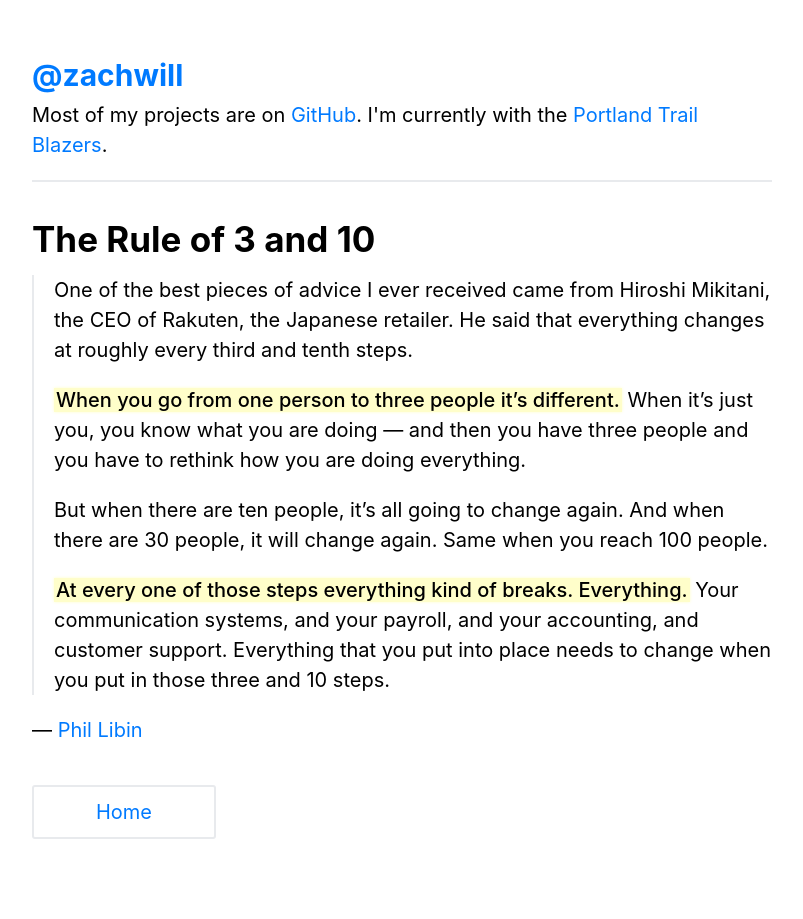
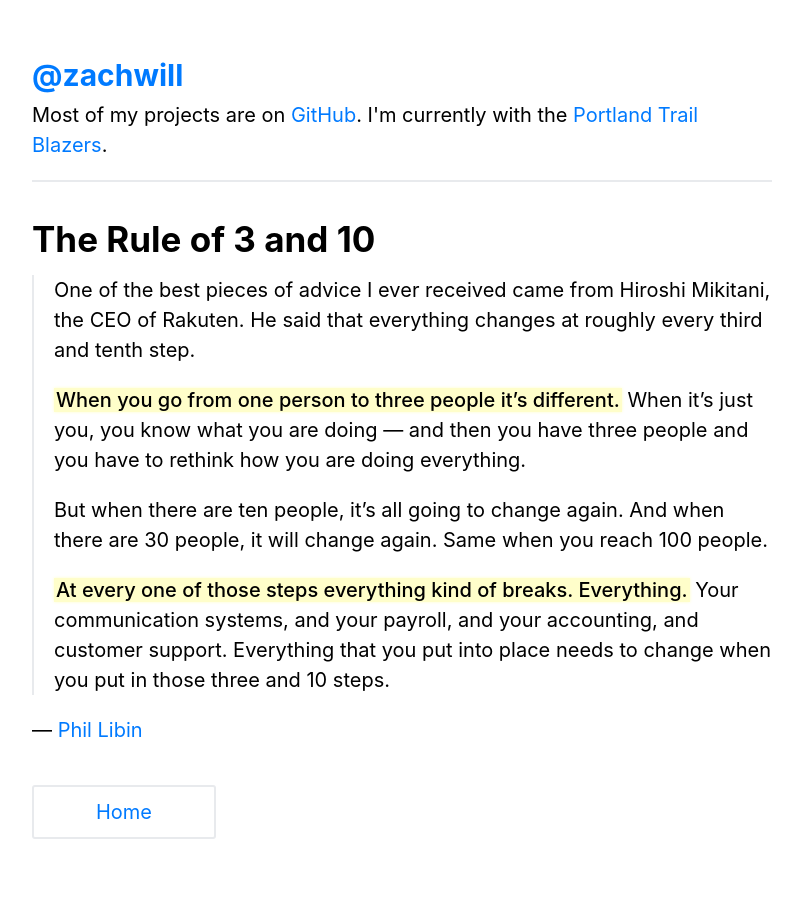
Before and after one commit to zachwill/blog, a Jekyll site: the page built from _posts/2021-12-29-rule-of-3-and-10.md, in a window 1280 px wide. Shown: the whole page, without its empty margins (238-1041 px from the left). Built offline with Jekyll 4.4.1, drawn with Linux system fonts in a browser that asks for light colours.

Commit message:
Last edit

```diff
--- a/_posts/2021-12-29-rule-of-3-and-10.md
+++ b/_posts/2021-12-29-rule-of-3-and-10.md
@@ -5,8 +5,8 @@
 ---
 
 > One of the best pieces of advice I ever received came from Hiroshi Mikitani,
-> the CEO of Rakuten, the Japanese retailer. He said that everything changes at
-> roughly every third and tenth steps.
+> the CEO of Rakuten. He said that everything changes at roughly every third
+> and tenth step.
 >
 > **When you go from one person to three people it’s different.** When it’s
 > just you, you know what you are doing &mdash; and then you have three people and you
```
